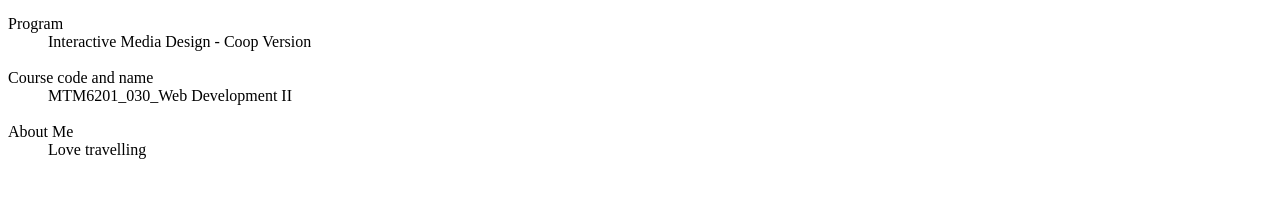
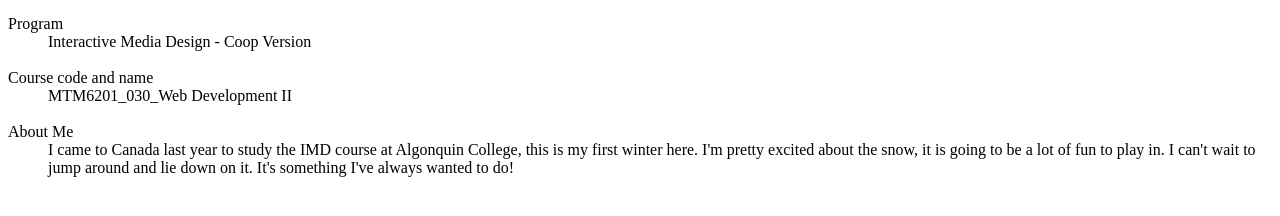
Before and after one commit to wong0372/mtm6201-week1, a plain HTML site: page index.html in a window 1280 px wide. Shown: the part 200-416 px from the top of the page. Drawn offline with Linux system fonts and the light colour scheme.

Commit message:
added changes in index and readme

```diff
--- a/index.html
+++ b/index.html
@@ -30,7 +30,12 @@
         <dd>MTM6201_030_Web Development II</dd>
         <br />
         <dt>About Me</dt>
-        <dd>Love travelling</dd>
+        <dd>
+          I came to Canada last year to study the IMD course at Algonquin
+          College, this is my first winter here. I'm pretty excited about the
+          snow, it is going to be a lot of fun to play in. I can't wait to jump
+          around and lie down on it. It's something I've always wanted to do!
+        </dd>
       </dl>
     </main>
     <footer></footer>
```
Also changed, not shown: 1 other file.
